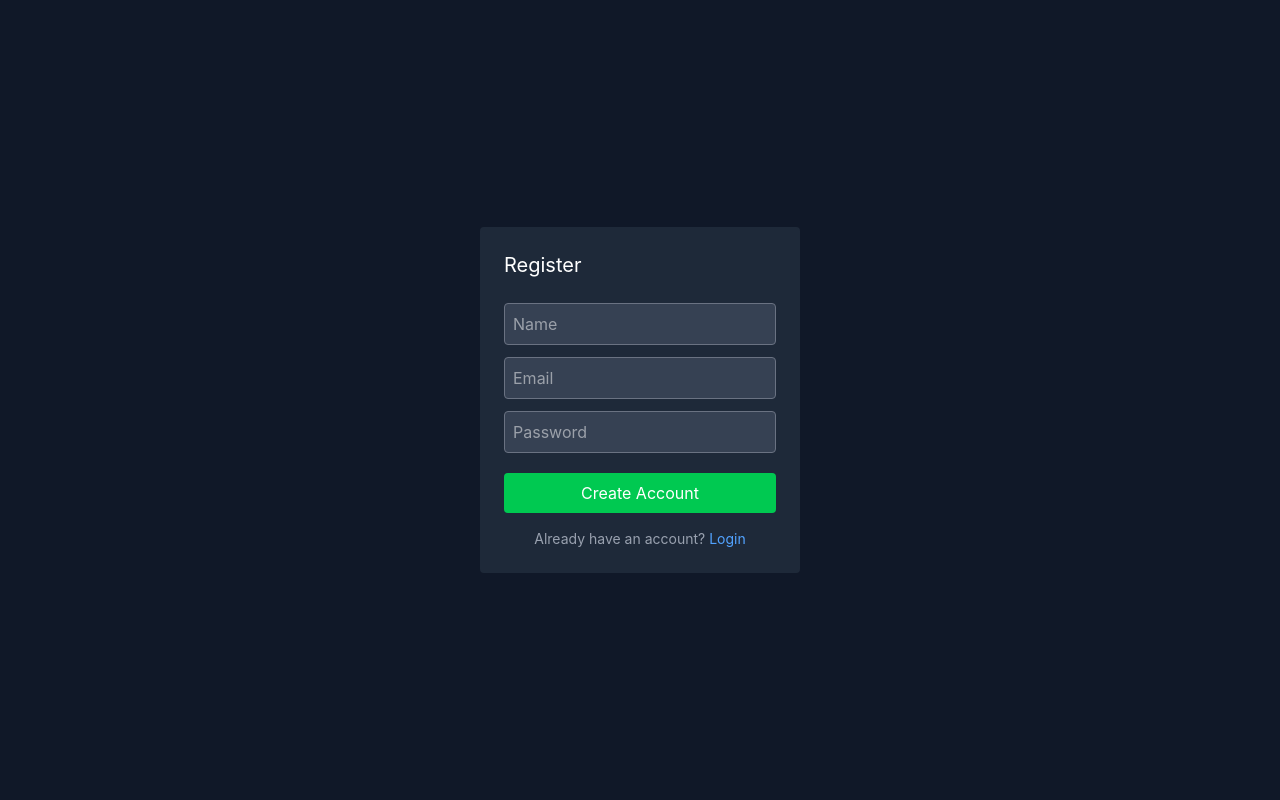
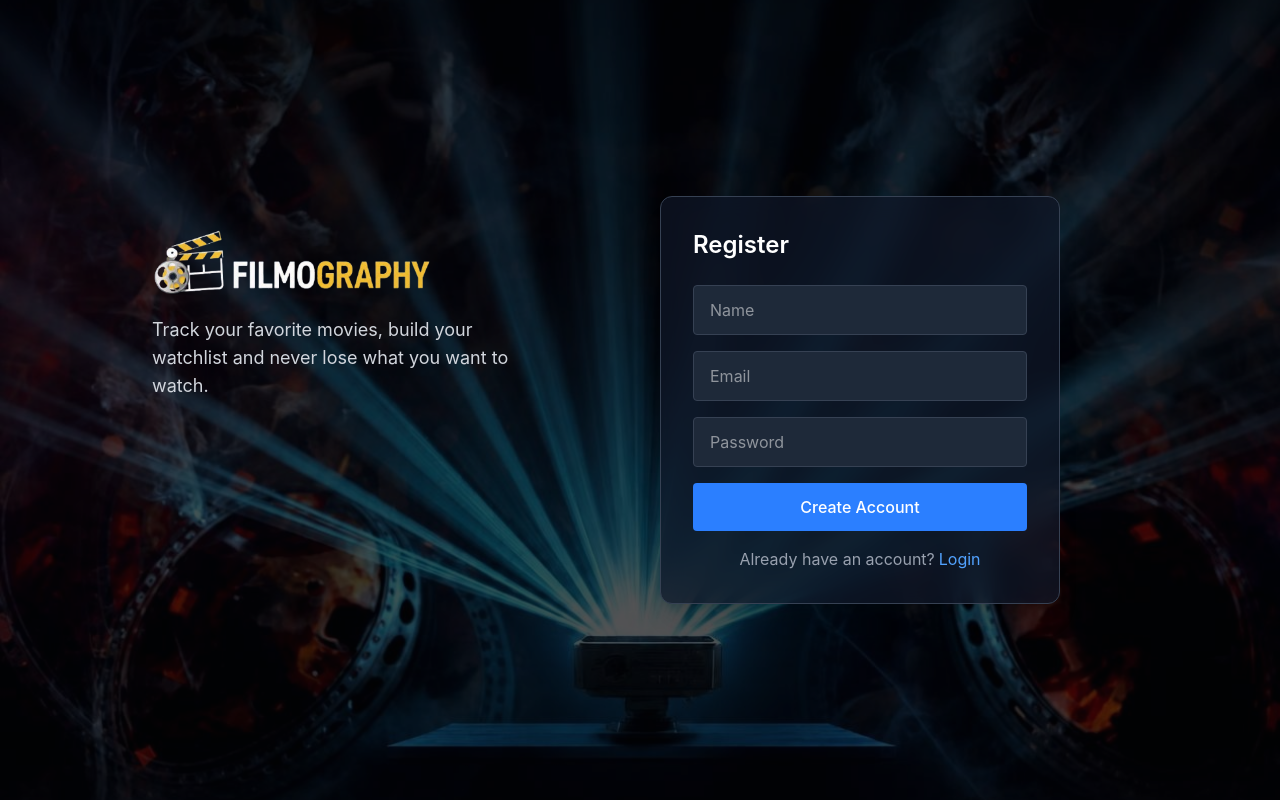
Before and after one commit to DanishImran10/Filmography-Frontend, a React (Vite) app: page /signup in a window 1280 px wide. Built offline with nearby package versions, Linux system fonts and the light colour scheme; no server answers.

Commit message:
signup, login pages ui updated

```diff
--- a/src/Components/LoginPage.tsx
+++ b/src/Components/LoginPage.tsx
@@ -48,14 +48,43 @@ function LoginPage() {
   }
 
   return (
-    <div className="flex items-center justify-center h-screen">
-      <form className="bg-gray-800 p-6 rounded w-80">
-        <h2 className="text-white text-xl mb-6">Login</h2>
+    <div className="min-h-screen relative flex items-center justify-center bg-gray-900 text-white">
+
+      {/* <!-- Background Image --> */}
+      <div className="absolute inset-0">
+        <img
+          src="/images/background.jpg"
+          className="w-full h-full object-cover opacity-80"
+        />
+        <div className="absolute inset-0 bg-black/60"></div>
+      </div>
+
+      {/* <!-- Main Container --> */}
+      <div className="relative w-full max-w-5xl grid grid-cols-1 md:grid-cols-2 gap-10 px-6 items-start">
+
+        {/* LEFT SIDE: Branding */}
+        <div className="flex flex-col justify-center space-y-4 mt-8 w-100">
+
+          <div className="">
+            <img src="/images/logo.png" className="w-70" />
+          </div>
+
+          <p className="text-gray-300 text-lg">
+            Track your favorite movies, build your watchlist and never lose what you want to watch.
+          </p>
+        </div>
+
+        <div className="bg-gray-900/70 backdrop-blur-md border border-gray-700 rounded-xl p-8 shadow-xl w-100">
+          <h2 className="text-2xl font-semibold mb-6">
+            Sign In
+          </h2>
+
+          <form className="space-y-4">
 
             <input
               type="email"
               placeholder="Email"
-          className="w-full mb-3 p-2 rounded bg-gray-700 text-white border border-gray-500 focus:outline-none focus:ring-2 focus:ring-blue-500"
+              className="w-full px-4 py-3 rounded bg-gray-800 border border-gray-700 focus:outline-none focus:ring-2 focus:ring-blue-500"
               value={userCredentials.email}
               onChange={(e) => {
                 setUserCredentials((prev) => {
@@ -70,7 +99,7 @@ function LoginPage() {
             <input
               type="password"
               placeholder="Password"
-          className="w-full mb-3 p-2 rounded bg-gray-700 text-white border border-gray-500 focus:outline-none focus:ring-2 focus:ring-blue-500"
+              className="w-full px-4 py-3 rounded bg-gray-800 border border-gray-700 focus:outline-none focus:ring-2 focus:ring-blue-500"
               value={userCredentials.password}
               onChange={(e) => {
                 setUserCredentials((prev) => {
@@ -82,16 +111,16 @@ function LoginPage() {
               }}
             />
 
-        <button className="bg-blue-500 w-full mt-2 py-2 rounded text-white hover:bg-blue-600 cursor-pointer"
+            <button className="w-full bg-blue-500 py-3 rounded hover:bg-blue-600 font-medium"
               onClick={(e) => handleSubmission(e)}>
               Login
             </button>
 
-        <p className="text-sm text-red-400 mt-4 text-center">
+            <p className="text text-red-400 text-center">
               {errorResponse !== "" && errorResponse}
             </p>
 
-        <p className="text-sm text-gray-400 mt-2 text-center">
+            <p className="text text-gray-400 text-center -mt-4">
               Don't have an account?
               <a href="/signup" className="text-blue-400 ml-1 hover:underline">
                 Register
@@ -99,6 +128,8 @@ function LoginPage() {
             </p>
           </form>
         </div>
+      </div>
+    </div>
   );
 }
 
--- a/src/Components/SignupPage.tsx
+++ b/src/Components/SignupPage.tsx
@@ -51,14 +51,43 @@ function SignUpPage() {
   }
 
   return (
-    <div className="flex items-center justify-center h-screen">
-      <form className="bg-gray-800 p-6 rounded w-80">
-        <h2 className="text-white text-xl mb-6">Register</h2>
+    <div className="min-h-screen relative flex items-center justify-center bg-gray-900 text-white">
+
+      {/* <!-- Background Image --> */}
+      <div className="absolute inset-0">
+        <img
+          src="/images/background.jpg"
+          className="w-full h-full object-cover opacity-80"
+        />
+        <div className="absolute inset-0 bg-black/60"></div>
+      </div>
+
+      {/* <!-- Main Container --> */}
+      <div className="relative w-full max-w-5xl grid grid-cols-1 md:grid-cols-2 gap-10 px-6 items-start">
+
+        {/* LEFT SIDE: Branding */}
+        <div className="flex flex-col justify-center space-y-4 mt-8 w-100">
+
+          <div className="">
+            <img src="/images/logo.png" className="w-70" />
+          </div>
+
+          <p className="text-gray-300 text-lg">
+            Track your favorite movies, build your watchlist and never lose what you want to watch.
+          </p>
+        </div>
+
+        <div className="bg-gray-900/70 backdrop-blur-md border border-gray-700 rounded-xl p-8 shadow-xl w-100">
+          <h2 className="text-2xl font-semibold mb-6">
+            Register
+          </h2>
+
+          <form className="space-y-4">
 
             <input
               type="name"
               placeholder="Name"
-          className="w-full mb-3 p-2 rounded bg-gray-700 text-white border border-gray-500 focus:outline-none focus:ring-2 focus:ring-blue-500"
+              className="w-full px-4 py-3 rounded bg-gray-800 border border-gray-700 focus:outline-none focus:ring-2 focus:ring-blue-500"
               value={userCredentials.name}
               onChange={(e) => {
                 setUserCredentials((prev) => {
@@ -74,7 +103,7 @@ function SignUpPage() {
             <input
               type="email"
               placeholder="Email"
-          className="w-full mb-3 p-2 rounded bg-gray-700 text-white border border-gray-500 focus:outline-none focus:ring-2 focus:ring-blue-500"
+              className="w-full px-4 py-3 rounded bg-gray-800 border border-gray-700 focus:outline-none focus:ring-2 focus:ring-blue-500"
               value={userCredentials.email}
               onChange={(e) => {
                 setUserCredentials((prev) => {
@@ -90,7 +119,7 @@ function SignUpPage() {
             <input
               type="password"
               placeholder="Password"
-          className="w-full mb-3 p-2 rounded bg-gray-700 text-white border border-gray-500 focus:outline-none focus:ring-2 focus:ring-blue-500"
+              className="w-full px-4 py-3 rounded bg-gray-800 border border-gray-700 focus:outline-none focus:ring-2 focus:ring-blue-500"
               value={userCredentials.password}
               onChange={(e) => {
                 setUserCredentials((prev) => {
@@ -103,21 +132,23 @@ function SignUpPage() {
               }
             />
 
-        <button className="bg-green-500 w-full mt-2 py-2 rounded text-white hover:bg-green-600 cursor-pointer"
+            <button className="w-full bg-blue-500 py-3 rounded hover:bg-blue-600 font-medium"
               onClick={(e) => handleSubmission(e)}>
               Create Account
             </button>
 
-        <p className="text-sm text-red-400 mt-4 text-center">
+            <p className="text text-red-400 text-center">
                 {errorResponse !== "" && errorResponse}
             </p>
 
-        <p className="text-sm text-gray-400 mt-2 text-center">
+            <p className="text text-gray-400 text-center -mt-4">
                 Already have an account?
                 <a href="/login" className="text-blue-400 ml-1 hover:underline">Login</a>
             </p>
           </form>
         </div>
+      </div>
+    </div>
   );
 }
 
```
Also changed, not shown: public/images/background.jpg (added). Lines whose indentation alone changed are shown as unchanged.
